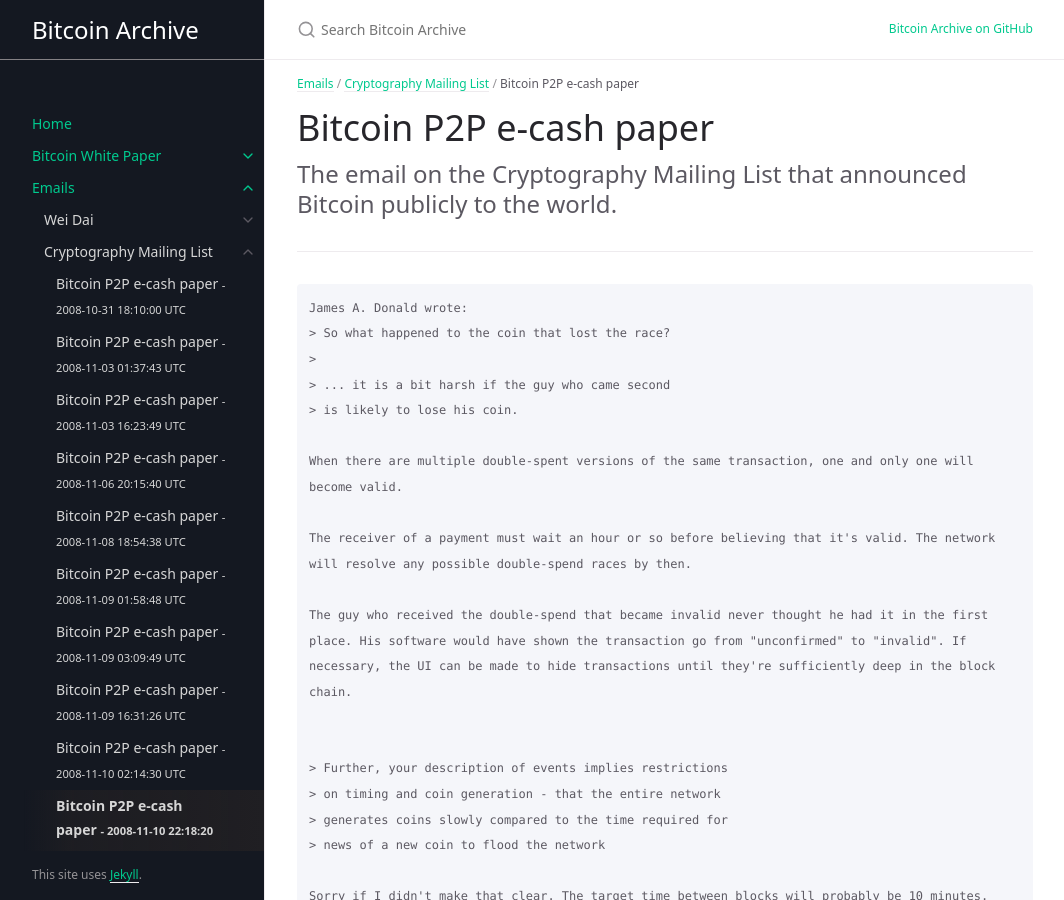
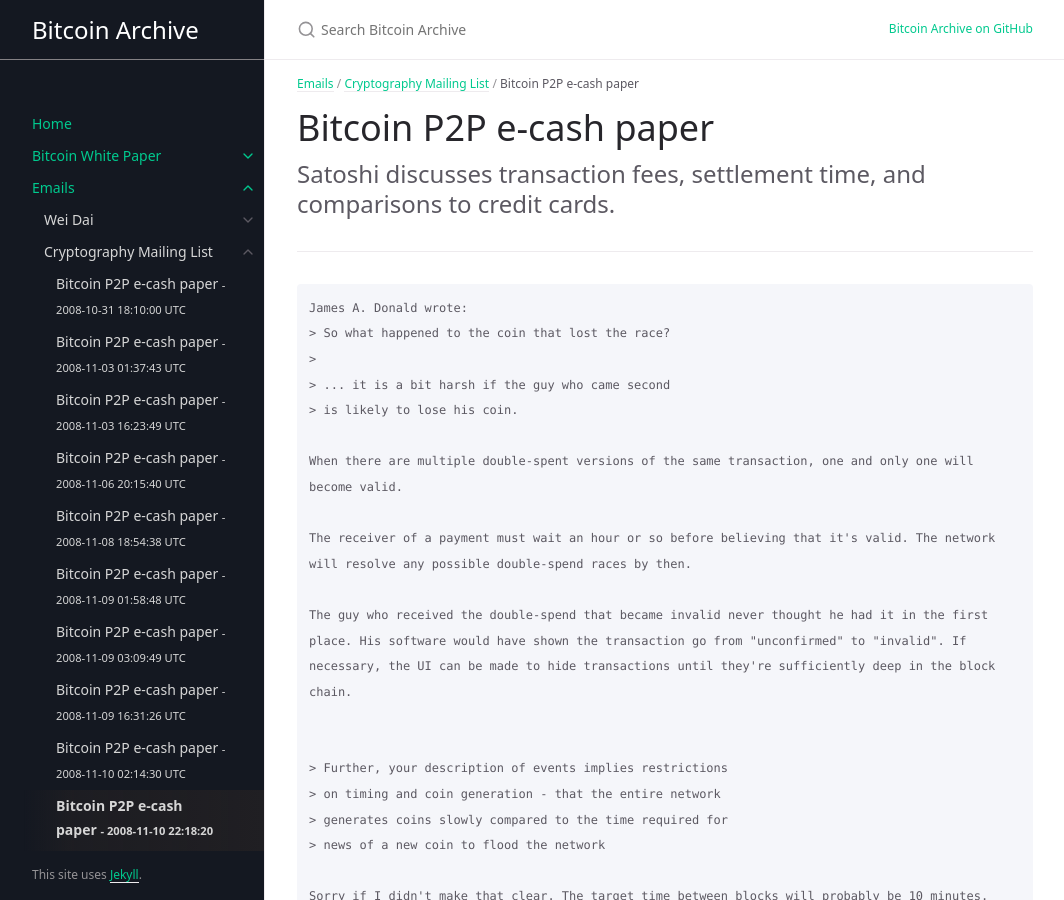
Before and after one commit to wakgill/bitcoin-archive, a Jekyll site: the page built from docs/emails/cryptography/10.md, in a window 1280 px wide and 900 px high. Shown: the whole window, without its empty margins (107-1171 px from the left). Built offline with Jekyll 4.4.1, drawn with Linux system fonts in a browser that asks for light colours; some web fonts are replaced.

Commit message:
Update 10.md

```diff
--- a/docs/emails/cryptography/10.md
+++ b/docs/emails/cryptography/10.md
@@ -9,7 +9,7 @@ date: 2008-11-10 22:18:20 UTC
 
 # Bitcoin P2P e-cash paper
 
-The email on the Cryptography Mailing List that announced Bitcoin publicly to the world.
+Satoshi discusses transaction fees, settlement time, and comparisons to credit cards.
 {: .fs-6 .fw-300 }
 
 ---
```
